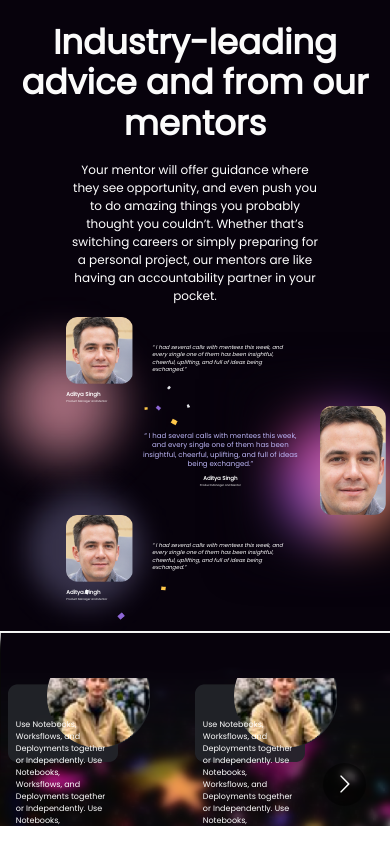
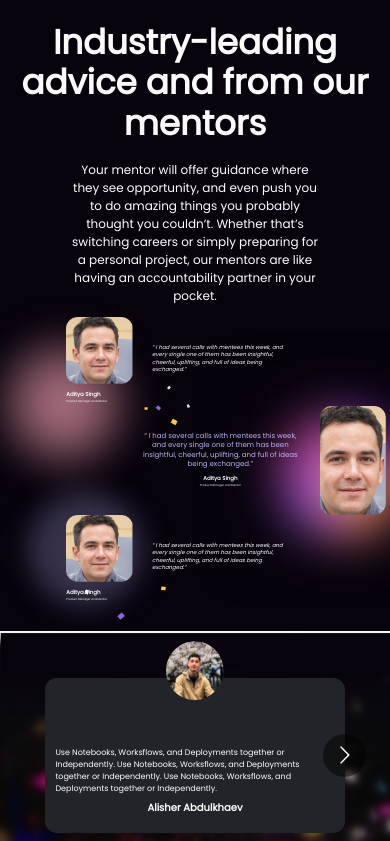
Before and after one commit to 4rr0w/empowernetv1, a React (Create React App) app: page / in a window 390 px wide. Shown: the part 2405-3246 px from the top of the page. Built offline with nearby package versions, Linux system fonts and the light colour scheme.

Commit message:
change cards design

```diff
--- /dev/null
+++ b/src/components/Cards/index.tsx
@@ -0,0 +1,29 @@
+/* eslint-disable indent */
+/* eslint-disable no-unused-vars */
+import React from 'react';
+import { Card } from 'antd';
+import styles from './style.module.css';
+import Group51950 from '../../assets/landingPage/Section6/Group 51950.png';
+import Maskgrp2 from '../../assets/landingPage/Section6/MaskGroup2.png';
+
+export interface CardsProps {
+  a?: { image_link: string; text: string; name: string };
+}
+
+export const Cards: React.FC<CardsProps> = ({
+  a = {
+    image_link: '../../../assets/landingPage/Section6/MaskGroup2.png',
+    text: 'Use Notebooks, Worksflows, and Deployments together or Independently. Use Notebooks, Worksflows, and Deployments together or Independently. Use Notebooks, Worksflows, and Deployments together or Independently.',
+    name: 'Alisher Abdulkhaev',
+  },
+}) => {
+  return (
+    <div className={styles.container} style={{ background: Group51950 }}>
+      <div className={styles.card}>
+        <img className={styles.img} src={Maskgrp2} alt="" />
+        <p className={styles.text}>{a.text}</p>
+        <p className={styles.name}>{a.name}</p>
+      </div>
+    </div>
+  );
+};
--- /dev/null
+++ b/src/components/Cards/style.module.css
@@ -0,0 +1,50 @@
+.container {
+  display: flex;
+  justify-content: center;
+  width: 100%;
+  max-width: 436px;
+  height: 100%;
+  min-height: fit-content;
+  background-color: #222429;
+  border-radius: 3vw;
+}
+.card {
+  position: relative;
+  height: fit-content;
+  display: flex;
+  flex-direction: column;
+  justify-content: center;
+  align-items: center;
+  margin: min(5vw, 10px);
+  color: #fff;
+}
+
+.text {
+  text-align: left;
+  font-size: max(1.1vw, 8px);
+  line-height: 1.5;
+  font-weight: regular;
+  font-family: 'GT Walsheim Pro';
+}
+.name {
+  text-align: left;
+  font-size: max(1.1vw, 10px);
+  font-weight: bold;
+  font-family: 'GT Walsheim Pro';
+}
+
+.img {
+  position: relative;
+  transform: translateY(-80%);
+  max-width: 120px;
+  width: 15vw;
+  height: auto;
+}
+
+@media only screen and (max-width: 720px) {
+  .container {
+    max-width: 80%;
+    align-self: center;
+    justify-self: center;
+  }
+}
--- a/src/components/landingPage/Section6/index.tsx
+++ b/src/components/landingPage/Section6/index.tsx
@@ -4,11 +4,9 @@
 import React from 'react';
 import Carousel from 'react-multi-carousel';
 import styles from './style.module.css';
-import Group51950 from '../../../assets/landingPage/Section6/Group 51950.png';
-import Group51946 from '../../../assets/landingPage/Section6/Group 51946.png';
-import Maskgrp2 from '../../../assets/landingPage/Section6/MaskGroup2.png';
 import 'react-multi-carousel/lib/styles.css';
 import { a } from '../../../data/db';
+import { Cards } from '../../Cards';
 
 export interface Section6Props {}
 
@@ -24,12 +22,8 @@ export const Section6: React.FC<Section6Props> = () => {
       items: 3,
     },
     tablet: {
-      breakpoint: { max: 1024, min: 464 },
-      items: 3,
-    },
-    mobile: {
-      breakpoint: { max: 550, min: 0 },
-      items: 2,
+      breakpoint: { max: 720, min: 0 },
+      items: 1,
     },
   };
 
@@ -37,18 +31,9 @@ export const Section6: React.FC<Section6Props> = () => {
     <div className={styles.mainSec6}>
       <div className={styles.section}>
         <Carousel responsive={responsive} className={styles.carousel}>
-          {Object.keys(a).map(() => {
-            return (
-              <div className={styles.container}>
-                <img className={styles.cards} src={Group51950} />
-                <div className={styles.cardspart}>
-                  <img className={styles.img} src={Maskgrp2} />
-                  <p className={styles.text}>{a[0].text}</p>
-                  <p className={styles.name}>{a[0].name}</p>
-                </div>
-              </div>
-            );
-          })}
+          {Object.keys(a).map(() => (
+            <Cards />
+          ))}
         </Carousel>
       </div>
     </div>
--- a/src/components/landingPage/Section6/style.module.css
+++ b/src/components/landingPage/Section6/style.module.css
@@ -1,46 +1,26 @@
 .mainSec6 {
   width: 100%;
+  height: 100%;
   color: #fff;
   overflow: hidden;
   background: url('../../../assets/landingPage/Section6/Group 51946.png');
 }
 .section {
   height: auto;
-  width: 100vw;
-  height: 50vw;
+  width: 100%;
+  height: fit-content;
   position: relative;
   padding: 12vw 2vw 2vw 2vw;
   max-width: 1366px;
 }
 .carousel {
-  min-height: fit-content;
-}
-.cards {
-  height: auto;
-  width: 30vw;
-  max-width: 436px;
-  min-height: fit-content;
-}
-.text {
-  margin-left: 2vw;
-  text-align: left;
-  margin-top: -15vw;
-  font-size: max(1.1vw, 8px);
-  line-height: 1.5;
-  font-weight: regular;
-  font-family: 'GT Walsheim Pro';
-  width: 23vw;
-}
-.name {
-  text-align: left;
-  font-size: max(1.1vw, 10px);
-  margin-left: 7vw;
-  margin-top: 2vw;
-  font-weight: bold;
-  font-family: 'GT Walsheim Pro';
+  min-height: max-content;
+  overflow: visible !important;
 }
 
-.img {
-  margin-top: -38vw;
-  margin-left: 10vw;
+.carousel > ul {
+  display: flex;
+  flex-direction: row;
+  justify-content: center;
+  align-items: center;
 }
--- a/src/data/db.tsx
+++ b/src/data/db.tsx
@@ -1,4 +1,6 @@
-const a = {
+const a: {
+  [key: number | string]: { image_link: string; text: string; name: string };
+} = {
   0: {
     image_link: '../../../assets/landingPage/Section6/MaskGroup2.png',
     text: 'Use Notebooks, Worksflows, and Deployments together or Independently. Use Notebooks, Worksflows, and Deployments together or Independently. Use Notebooks, Worksflows, and Deployments together or Independently.',
```
Also changed, not shown: 1 other file (tests, documents, lock files or other folders).
